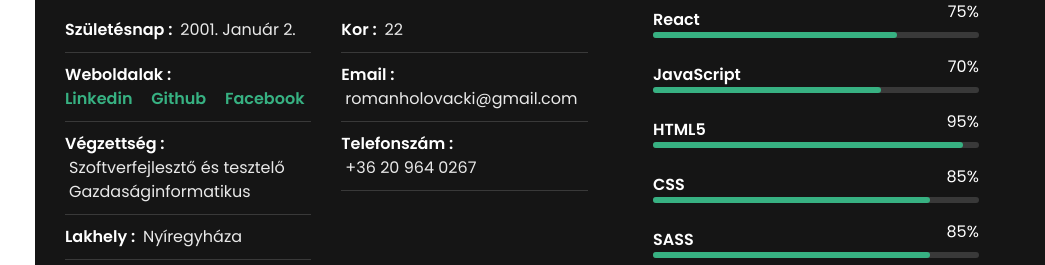
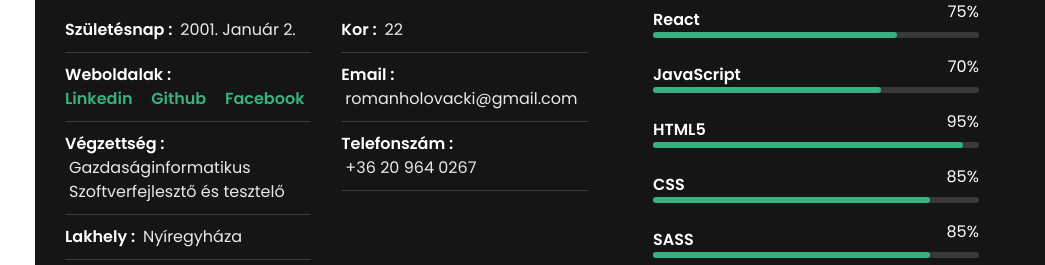
Before and after one commit to Blade1201/My_Portfolio, a React (Create React App) app: page / in a window 1280 px wide. Shown: the part 1180-1445 px from the top of the page, without its empty margins (235-1280 px from the left). Built offline with nearby package versions, Linux system fonts and the light colour scheme; a web font is replaced by a local one.

Commit message:
Fixed typing mistake

```diff
--- a/src/components/About.jsx
+++ b/src/components/About.jsx
@@ -42,7 +42,7 @@ const About = ({alternateStyles, activeStyle}) => {
                                         <p> Email : <span> romanholovacki@gmail.com </span> </p>
                                     </div>
                                     <div className="info-item padd-15">
-                                        <p> Végzettség : <span> Szoftverfejlesztő és tesztelő </span> <span> Gazdaságinformatikus </span> </p>
+                                        <p> Végzettség : <span> Gazdaságinformatikus </span> <span> Szoftverfejlesztő és tesztelő </span> </p>
                                     </div>
                                     <div className="info-item padd-15">
                                         <p> Telefonszám : <span> +36 20 964 0267 </span> </p>
```
